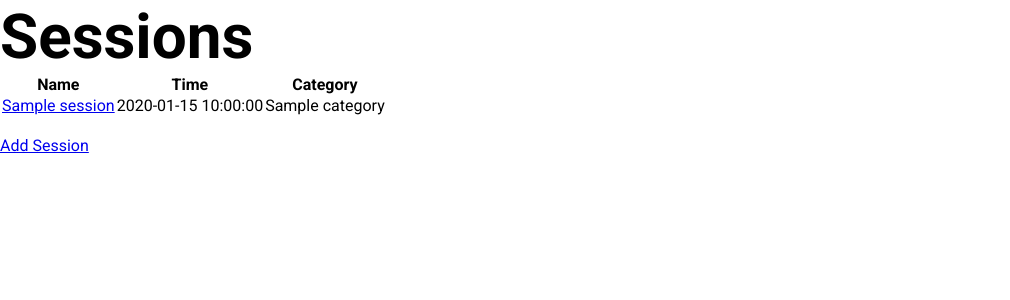
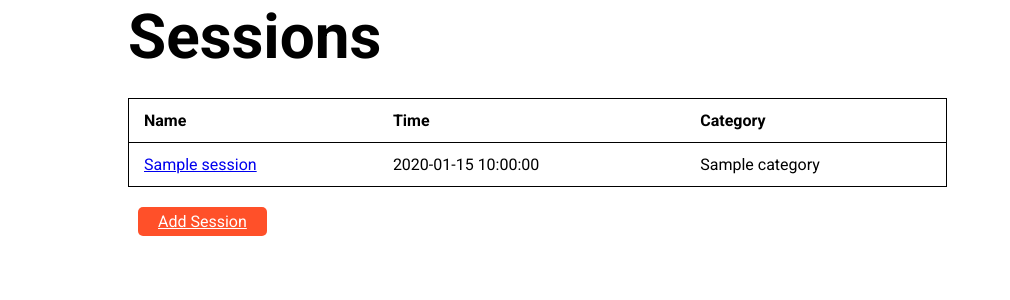
Before and after one commit to sf-adams/gym_sane, a Flask app: page /sessions in a window 1280 px wide. Shown: the part 97-397 px from the top of the page, without its empty margins (0-1010 px from the left). Run offline with Flask 2, Linux system fonts and the light colour scheme; a database or web service that is not in the repository returns one stand-in record (values such as "Sample title"); some libraries are stand-ins or nearby versions.

Commit message:
Sessions and Bookings Pages Final Styling

```diff
--- a/templates/sessions/index.html
+++ b/templates/sessions/index.html
@@ -1,10 +1,11 @@
 {% extends "base.html" %}
 
 {% block content %}
+
+<div class="box">
     <h1>Sessions</h1>
-
-<table>
-    <tr>
+    <table class="display-table">
+        <tr class="table-header">
             <th>Name</th>
             <th>Time</th>
             <th>Category</th>
@@ -17,7 +18,8 @@
         </tr>
         {% endfor %}
     </table>
-<br>
-<a href="/sessions/new">Add Session</a>
+    <a href="/sessions/new" class="sub-button">Add Session</a>
+</div>
+
 
 {% endblock %}
```
Also changed, not shown: templates/bookings/index.html (+8 -5 lines). Lines whose indentation alone changed are shown as unchanged.
